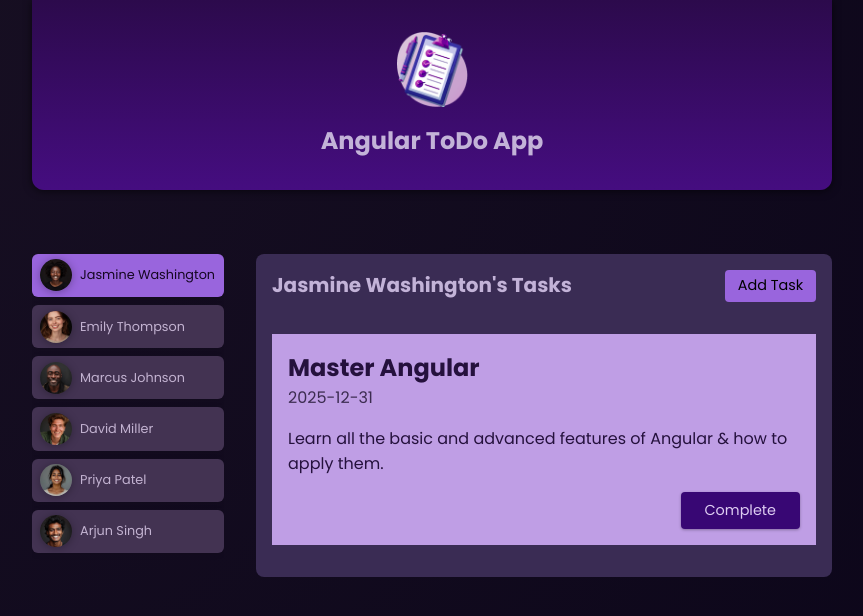
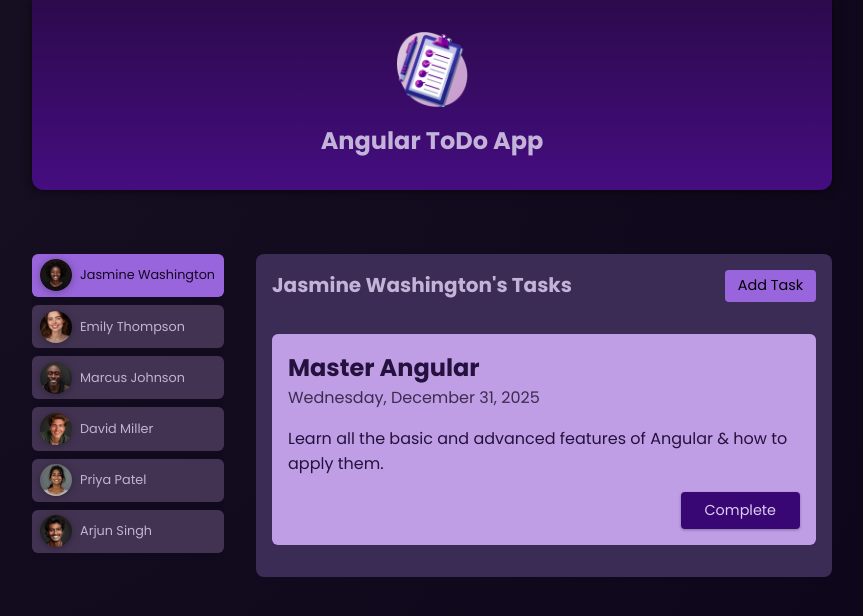
Before and after one commit to nisarggandhi21/Angular-ToDo-App, an Angular app: page / in a window 1280 px wide. Both pictures are taken after a click on the button "Jasmine Washington". Shown: the top 616 px of the page, without its empty margins (208-1071 px from the left). Built offline with nearby package versions, Linux system fonts and the light colour scheme.

Commit message:
cleaned UI

```diff
--- /dev/null
+++ b/src/app/shared/card/card.component.css
@@ -0,0 +1,5 @@
+div {
+  border-radius: 6px;
+  box-shadow: 0 1px 6px rgba(0, 0, 0, 0.1);
+  overflow: hidden;
+}
--- /dev/null
+++ b/src/app/shared/card/card.component.html
@@ -0,0 +1,3 @@
+<div>
+  <ng-content />
+</div>
--- a/src/app/tasks/task/task.component.html
+++ b/src/app/tasks/task/task.component.html
@@ -1,9 +1,11 @@
+<app-card>
   <article>
     <h2>{{ task.title }}</h2>
 
-  <time>{{ task.dueDate }}</time>
+    <time>{{ task.dueDate | date : "fullDate" }}</time>
     <p>{{ task.summary }}</p>
     <p class="actions">
       <button (click)="onCompleteTask()">Complete</button>
     </p>
   </article>
+</app-card>
--- a/src/app/tasks/task/task.component.ts
+++ b/src/app/tasks/task/task.component.ts
@@ -1,10 +1,12 @@
 import { Component, EventEmitter, Input, input, Output } from '@angular/core';
 import { Task } from './task.model';
+import { CardComponent } from '../../shared/card/card.component';
+import { DatePipe } from '@angular/common';
 
 @Component({
   selector: 'app-task',
   standalone: true,
-  imports: [],
+  imports: [CardComponent, DatePipe],
   templateUrl: './task.component.html',
   styleUrl: './task.component.css',
 })
--- a/src/app/user/user.component.css
+++ b/src/app/user/user.component.css
@@ -1,9 +1,3 @@
-div {
-  border-radius: 6px;
-  box-shadow: 0 1px 6px rgba(0, 0, 0, 0.1);
-  overflow: hidden;
-}
-
 button {
   display: flex;
   align-items: center;
--- a/src/app/user/user.component.html
+++ b/src/app/user/user.component.html
@@ -1,6 +1,6 @@
-<div>
+<app-card>
   <button [class.active]="selected" (click)="onSelectUser()">
     <img [src]="imagePath" [alt]="user.name" />
     <span>{{ user.name }}</span>
   </button>
-</div>
+</app-card>
--- a/src/app/user/user.component.ts
+++ b/src/app/user/user.component.ts
@@ -1,5 +1,6 @@
 import { Component, EventEmitter, Input, Output } from '@angular/core';
 import { User } from './user.model';
+import { CardComponent } from '../shared/card/card.component';
 
 // type User = {
 //   id: string;
@@ -12,6 +13,7 @@
   standalone: true,
   templateUrl: './user.component.html',
   styleUrl: './user.component.css',
+  imports: [CardComponent],
 })
 export class UserComponent {
   // @Input({ required: true }) id!: string;
```
Also changed, not shown: src/app/shared/card/card.component.ts (added, +12 -0 lines). Lines whose indentation alone changed are shown as unchanged.
